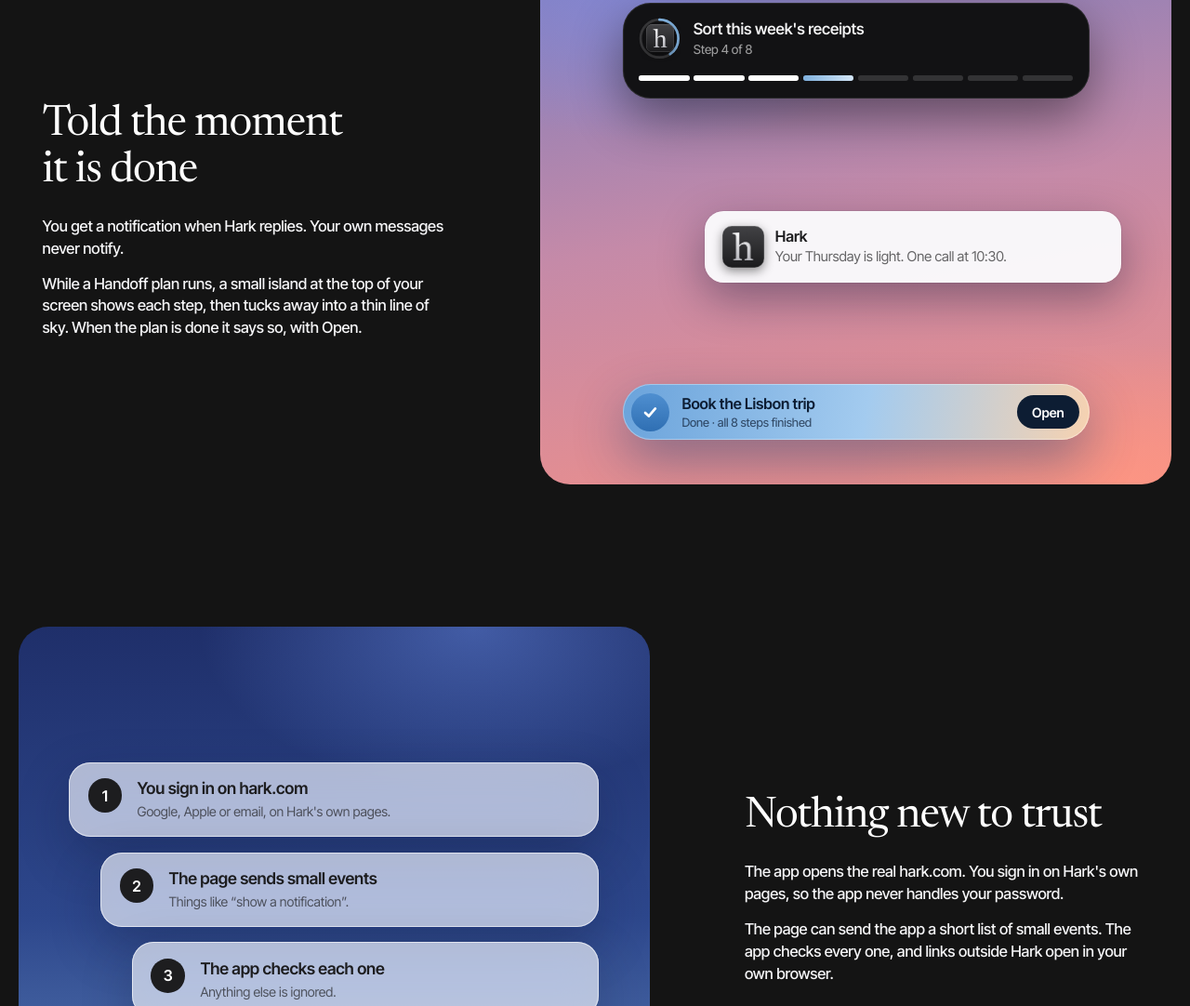
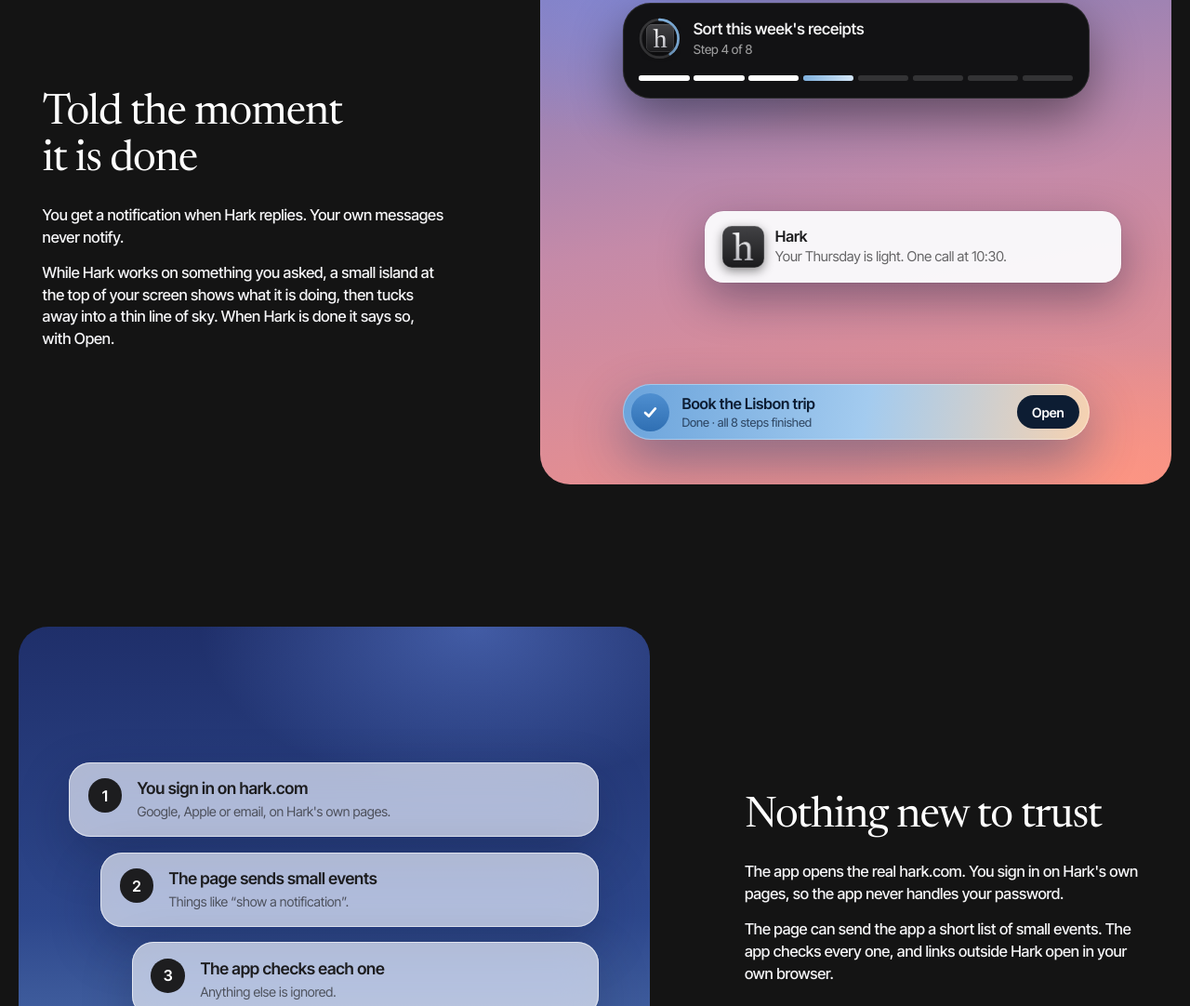
Before and after one commit to Alx8g/hark-desktop, a website: page docs/index.html in a window 1280 px wide. Shown: the part 2890-3972 px from the top of the page at 93% size. Drawn offline with Linux system fonts and the light colour scheme; no server answers.

Commit message:
docs: describe the island for Hark's live runs

```diff
--- a/docs/index.html
+++ b/docs/index.html
@@ -4,7 +4,7 @@
     <meta charset="utf-8" />
     <meta name="viewport" content="width=device-width, initial-scale=1" />
     <title>Hark Desktop: Hark in its own window</title>
-    <meta name="description" content="An unofficial, lightweight desktop app for Hark on Windows, macOS and Linux. Tray icon, native notifications, live Handoff plan progress and a shortcut that works from anywhere. Open source." />
+    <meta name="description" content="An unofficial, lightweight desktop app for Hark on Windows, macOS and Linux. Tray icon, native notifications, live progress while Hark works and a shortcut that works from anywhere. Open source." />
     <meta name="theme-color" content="#141414" />
     <meta property="og:type" content="website" />
     <meta property="og:title" content="Hark Desktop" />
@@ -108,7 +108,7 @@
         <div class="copy" data-reveal>
           <h2>Told the moment it is done</h2>
           <p>You get a notification when Hark replies. Your own messages never notify.</p>
-          <p>While a Handoff plan runs, a small island at the top of your screen shows each step, then tucks away into a thin line of sky. When the plan is done it says so, with Open.</p>
+          <p>While Hark works on something you asked, a small island at the top of your screen shows what it is doing, then tucks away into a thin line of sky. When Hark is done it says so, with Open.</p>
         </div>
         <div class="panel sky-coral told" data-reveal="2" role="img" aria-label="The plan island showing step 4 of 8, a notification for a reply from Hark, and the island saying a plan is done">
           <div class="island-card"><div class="ic-top"><span class="ring"><svg viewBox="0 0 42 42" fill="none"><circle cx="21" cy="21" r="19" stroke="rgba(255,255,255,.16)" stroke-width="2.5" /><circle cx="21" cy="21" r="19" stroke="#7fb0dd" stroke-width="2.5" stroke-linecap="round" stroke-dasharray="48 200" /></svg><span class="tile"></span></span><div><b>Sort this week's receipts</b><small>Step 4 of 8</small></div></div><div class="segs"><i class="d"></i><i class="d"></i><i class="d"></i><i class="c"></i><i></i><i></i><i></i><i></i></div></div>
```
Also changed, not shown: README.md.
